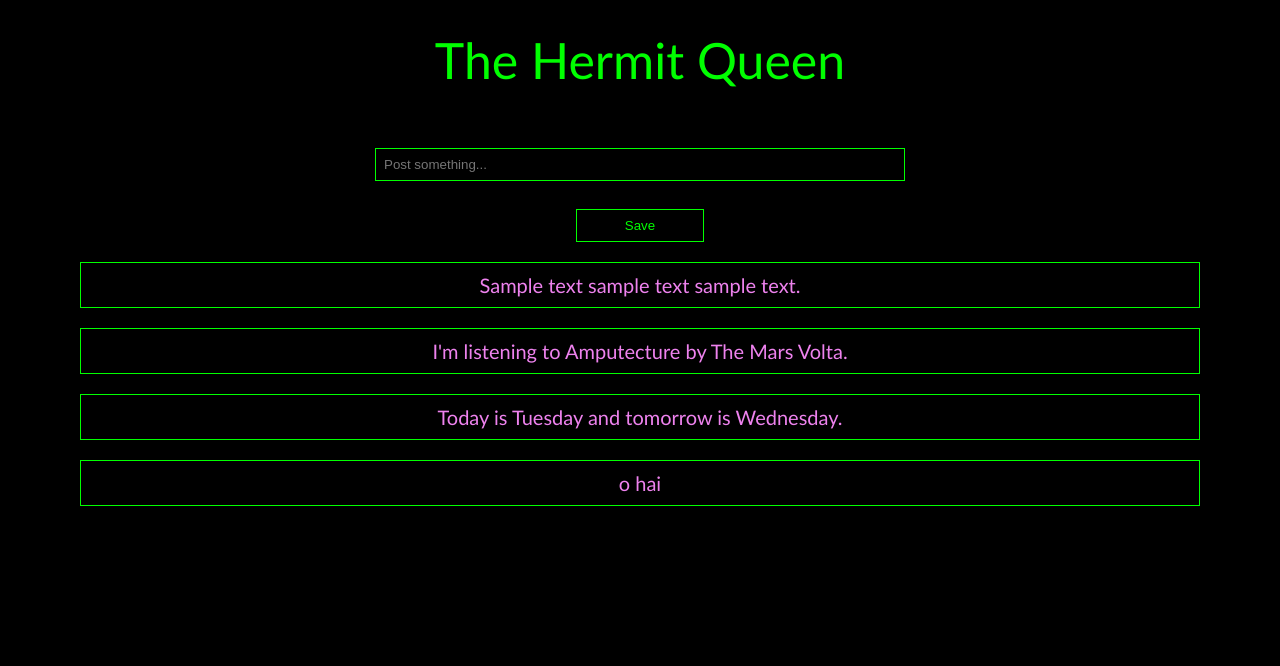
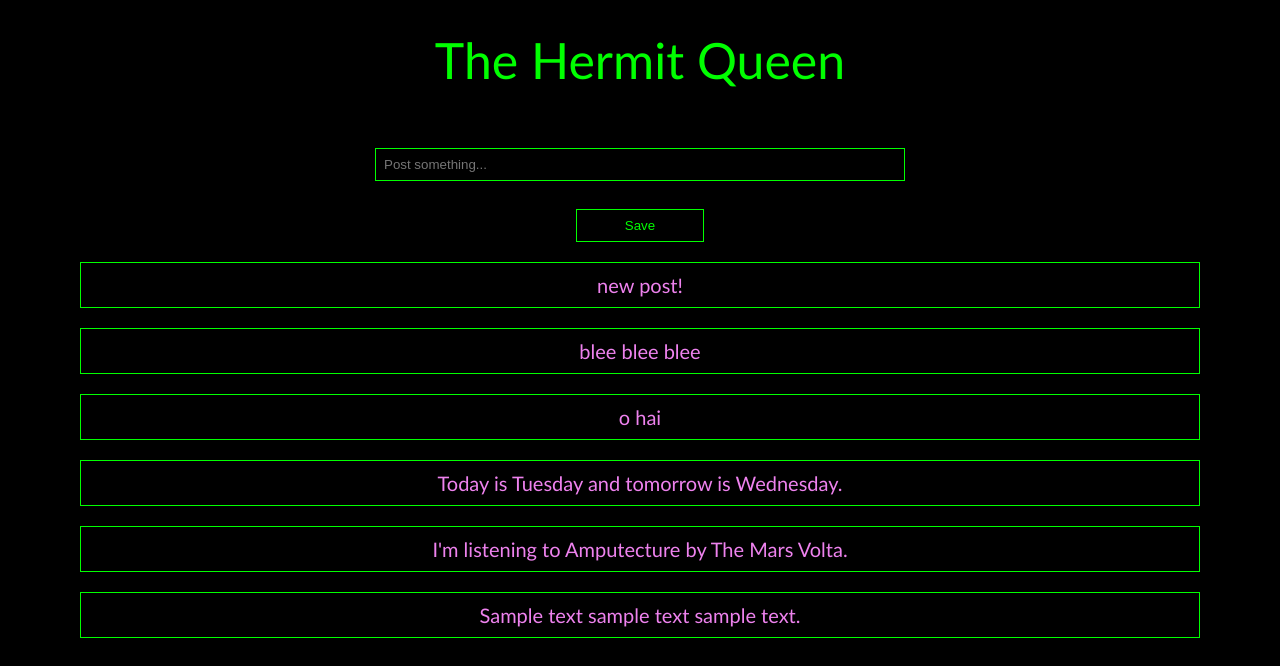
Before and after one commit to DashaDasha88/thehermitqueen, an Angular app: page / in a window 1280 px wide. Shown: the top 666 px of the page. Built offline with nearby package versions, Linux system fonts and the light colour scheme; data requests are answered from the project's data file.

Commit message:
reverse post order

```diff
--- a/db.json
+++ b/db.json
@@ -15,6 +15,14 @@
     {
       "text": "o hai",
       "id": 4
+    },
+    {
+      "text": "blee blee blee",
+      "id": 5
+    },
+    {
+      "text": "new post!",
+      "id": 6
     }
   ]
 }
--- a/src/app/components/posts-parent/posts-parent.component.html
+++ b/src/app/components/posts-parent/posts-parent.component.html
@@ -2,6 +2,6 @@
 ></app-add-post>
 
 <app-posts
-*ngFor = "let post of posts"
+*ngFor = "let post of posts.slice().reverse()"
 [post]="post"
 ></app-posts>
```
